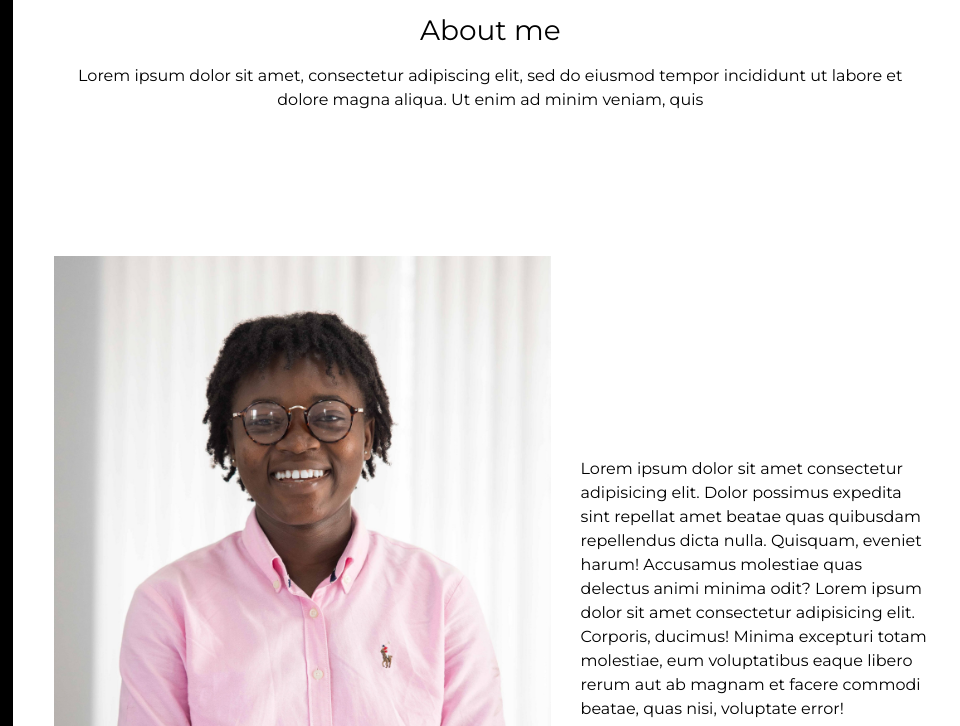
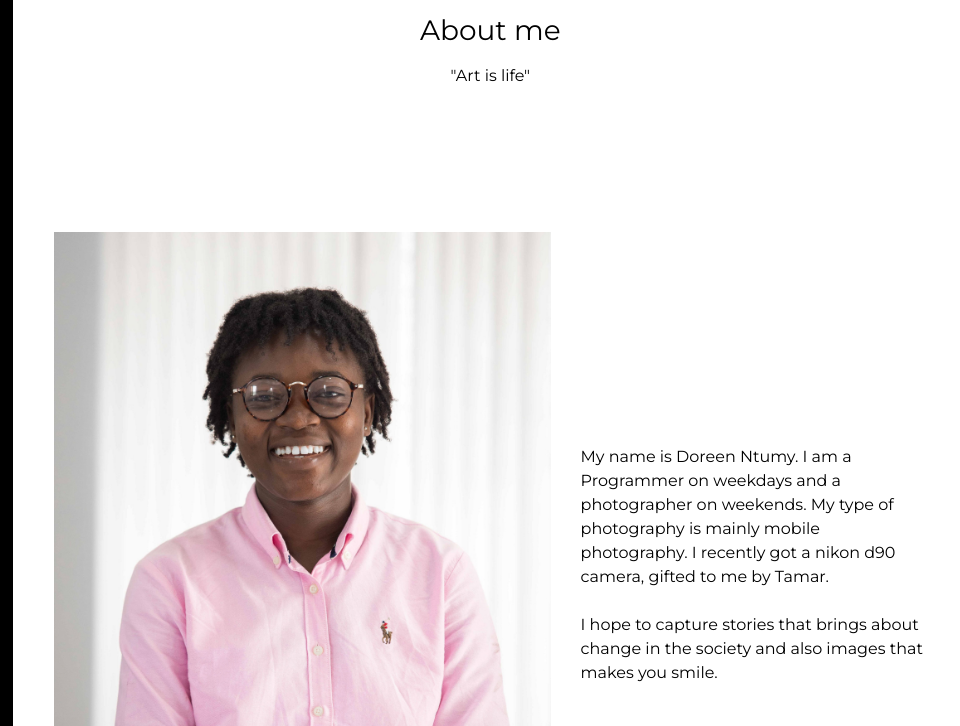
Before and after one commit to deanclark1/Deanclarkphotography, a plain HTML site: page about.html in a window 1280 px wide. Shown: the part 74-800 px from the top of the page, 320-1280 px from the left. Drawn offline with nearby package versions, Linux system fonts and the light colour scheme; a script that the page names is missing.

Commit message:
updated content on home page and about page

```diff
--- a/about.html
+++ b/about.html
@@ -89,7 +89,7 @@
 
                     <div class="p-gallery px-5 text-center">
                         <h3 class="py-2">About me</h3>
-                        <p>Lorem ipsum dolor sit amet, consectetur adipiscing elit, sed do eiusmod tempor incididunt ut labore et dolore magna aliqua. Ut enim ad minim veniam, quis </p>
+                        <p>"Art is life" </p>
                     </div>
 
 
@@ -110,8 +110,10 @@
                                 </div>
                                 <div class="col-12 col-sm-5 d-flex align-items-center">
                                     <p>
-                                        Lorem ipsum dolor sit amet consectetur adipisicing elit. Dolor possimus expedita sint repellat amet beatae quas quibusdam repellendus dicta nulla. Quisquam, eveniet harum! Accusamus molestiae quas delectus animi minima odit?
-                                        Lorem ipsum dolor sit amet consectetur adipisicing elit. Corporis, ducimus! Minima excepturi totam molestiae, eum voluptatibus eaque libero rerum aut ab magnam et facere commodi beatae, quas nisi, voluptate error!
+                                        My name is Doreen Ntumy. I am a Programmer on weekdays and a photographer on weekends. My type of photography is mainly mobile photography.
+                                        I recently got a nikon d90 camera, gifted to me by Tamar. <br><br>
+                                        I hope to capture stories that brings about change in the society and also images that makes you smile.
+
                                     </p>
 
                                 </div>
```
Also changed, not shown: index.html (+7 -1 lines).
